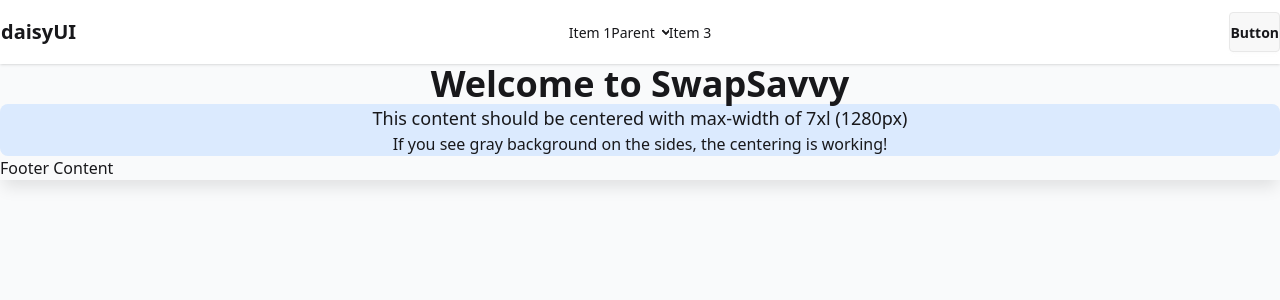
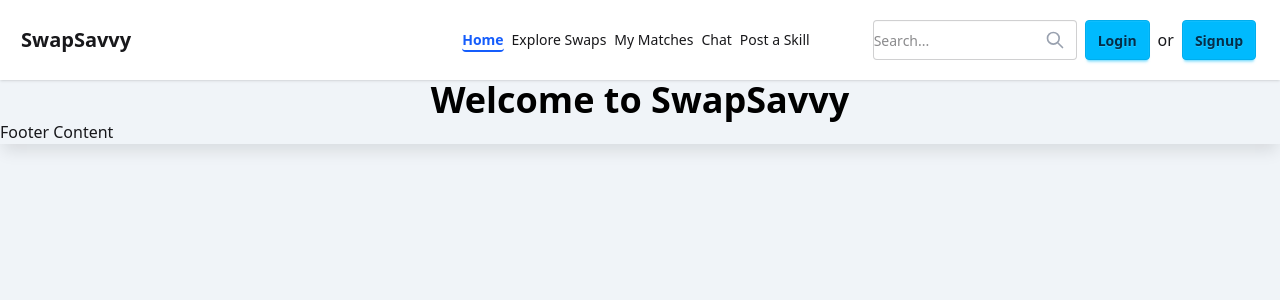
Before and after one commit to niloy8/SwapSavvy, a React (Vite) app in the folder SwapSavvy/: page / in a window 1280 px wide. Shown: the top 300 px of the page. Built offline with nearby package versions, Linux system fonts and the light colour scheme.

Commit message:
Navbar Updated

```diff
--- a/SwapSavvy/src/Components/Layout/Layout.jsx
+++ b/SwapSavvy/src/Components/Layout/Layout.jsx
@@ -6,13 +6,11 @@ const Layout = () => {
     return (
         <div style={{
             minHeight: '100vh',
-            backgroundColor: '#f9fafb',
-
+            backgroundColor: '#f0f4f8', // Light gray background
         }}>
             <div style={{
-                maxWidth: '80rem',
+                maxWidth: '100vw',
                 margin: '0 auto',
-
                 boxShadow: '0 10px 15px -3px rgba(0, 0, 0, 0.1)',
 
             }}>
--- a/SwapSavvy/src/Components/Pages/HomePage/Home.jsx
+++ b/SwapSavvy/src/Components/Pages/HomePage/Home.jsx
@@ -2,11 +2,8 @@
 const Home = () => {
     return (
         <div className="p-8">
-            <h1 className="text-4xl font-bold text-center mb-8">Welcome to SwapSavvy</h1>
-            <div className="bg-blue-100 p-8 rounded-lg">
-                <p className="text-lg text-center">This content should be centered with max-width of 7xl (1280px)</p>
-                <p className="text-center mt-4">If you see gray background on the sides, the centering is working!</p>
-            </div>
+            <h1 className="text-4xl font-bold text-center  text-black mb-8">Welcome to SwapSavvy</h1>
+
         </div>
     );
 };
--- a/SwapSavvy/src/Components/Pages/Shared/Navbar.jsx
+++ b/SwapSavvy/src/Components/Pages/Shared/Navbar.jsx
@@ -1,45 +1,67 @@
+import { NavLink } from "react-router";
 
 const Navbar = () => {
     return (
         <div className="navbar bg-base-100 shadow-sm">
-            <div className="navbar-start">
+            <div className="navbar-start !p-5">
                 <div className="dropdown">
                     <div tabIndex={0} role="button" className="btn btn-ghost lg:hidden">
                         <svg xmlns="http://www.w3.org/2000/svg" className="h-5 w-5" fill="none" viewBox="0 0 24 24" stroke="currentColor"> <path strokeLinecap="round" strokeLinejoin="round" strokeWidth="2" d="M4 6h16M4 12h8m-8 6h16" /> </svg>
                     </div>
+                    {/* Mobile dropdown */}
                     <ul
                         tabIndex={0}
-                        className="menu menu-sm dropdown-content bg-base-100 rounded-box z-1 mt-3 w-52 p-2 shadow">
-                        <li><a>Item 1</a></li>
-                        <li>
-                            <a>Parent</a>
-                            <ul className="p-2">
-                                <li><a>Submenu 1</a></li>
-                                <li><a>Submenu 2</a></li>
-                            </ul>
-                        </li>
-                        <li><a>Item 3</a></li>
+                        className="menu menu-sm dropdown-content bg-amber-50 text-black rounded-box z-1 mt-3 ml-3 w-52 p-2 shadow gap-2 [&_a]:!px-1 [&_a]:!py-2 [&_.active]:text-blue-600 [&_.active]:font-semibold">
+                        <li><NavLink to="/">Home</NavLink></li>
+                        <li><NavLink to="/explore">Explore Swaps</NavLink></li>
+                        <li><NavLink to="/matches">My Matches</NavLink></li>
+                        <li><NavLink to="/chat">Chat</NavLink></li>
+                        <li><NavLink to="/post">Post a Skill</NavLink></li>
                     </ul>
+
                 </div>
-                <a className="btn btn-ghost text-xl">daisyUI</a>
+                <a className="btn btn-ghost text-xl">SwapSavvy</a>
             </div>
             <div className="navbar-center hidden lg:flex">
-                <ul className="menu menu-horizontal px-1">
-                    <li><a>Item 1</a></li>
-                    <li>
-                        <details>
-                            <summary>Parent</summary>
-                            <ul className="p-2">
-                                <li><a>Submenu 1</a></li>
-                                <li><a>Submenu 2</a></li>
-                            </ul>
-                        </details>
-                    </li>
-                    <li><a>Item 3</a></li>
+                {/* Desktop navigation links */}
+                <ul className="menu menu-horizontal px-1 gap-2 [&_.active]:text-blue-600 [&_.active]:border-b-2 [&_.active]:border-blue-600 [&_.active]:font-semibold">
+                    <li><NavLink to="/">Home</NavLink></li>
+                    <li><NavLink to="/explore">Explore Swaps</NavLink></li>
+                    <li><NavLink to="/matches">My Matches</NavLink></li>
+                    <li><NavLink to="/chat">Chat</NavLink></li>
+                    <li><NavLink to="/post">Post a Skill</NavLink></li>
                 </ul>
             </div>
-            <div className="navbar-end">
-                <a className="btn">Button</a>
+            <div className="navbar-end !mr-5 *:!m-1">
+                {/* Desktop search with icon */}
+                <div className="relative hidden md:block">
+                    <input type="text" className="input pl-10 pr-4" placeholder="Search..." />
+                    <svg xmlns="http://www.w3.org/2000/svg" className="h-5 w-5 absolute right-3 top-1/2 transform -translate-y-1/2 text-gray-400" fill="none" viewBox="0 0 24 24" stroke="currentColor">
+                        <path strokeLinecap="round" strokeLinejoin="round" strokeWidth="2" d="M21 21l-6-6m2-5a7 7 0 11-14 0 7 7 0 0114 0z" />
+                    </svg>
+                </div>
+                {/* Mobile search dropdown */}
+                <div className="dropdown dropdown-end md:hidden">
+                    <div tabIndex={0} role="button" className="btn btn-ghost btn-circle">
+                        <svg xmlns="http://www.w3.org/2000/svg" className="h-5 w-5" fill="none" viewBox="0 0 24 24" stroke="currentColor">
+                            <path strokeLinecap="round" strokeLinejoin="round" strokeWidth="2" d="M21 21l-6-6m2-5a7 7 0 11-14 0 7 7 0 0114 0z" />
+                        </svg>
+                    </div>
+                    <div tabIndex={0} className="dropdown-content bg-base-100 rounded-box z-1 mt-3 w-64 p-3 shadow">
+                        <div className="relative">
+                            <input type="text" placeholder="Search..." className="input input-bordered w-full ml-3 pl-10 pr-4" />
+                            <svg xmlns="http://www.w3.org/2000/svg" className="h-5 w-5 absolute right-3 top-1/2 transform -translate-y-1/2 text-gray-400" fill="none" viewBox="0 0 24 24" stroke="currentColor">
+                                <path strokeLinecap="round" strokeLinejoin="round" strokeWidth="2" d="M21 21l-6-6m2-5a7 7 0 11-14 0 7 7 0 0114 0z" />
+                            </svg>
+                        </div>
+                    </div>
+                </div>
+
+
+                <NavLink className="btn btn-info !px-3 !py-2">Login</NavLink>
+                <p>or</p>
+
+                <NavLink className="btn btn-info !px-3 !py-2">Signup</NavLink>
             </div>
         </div>
     );
```
